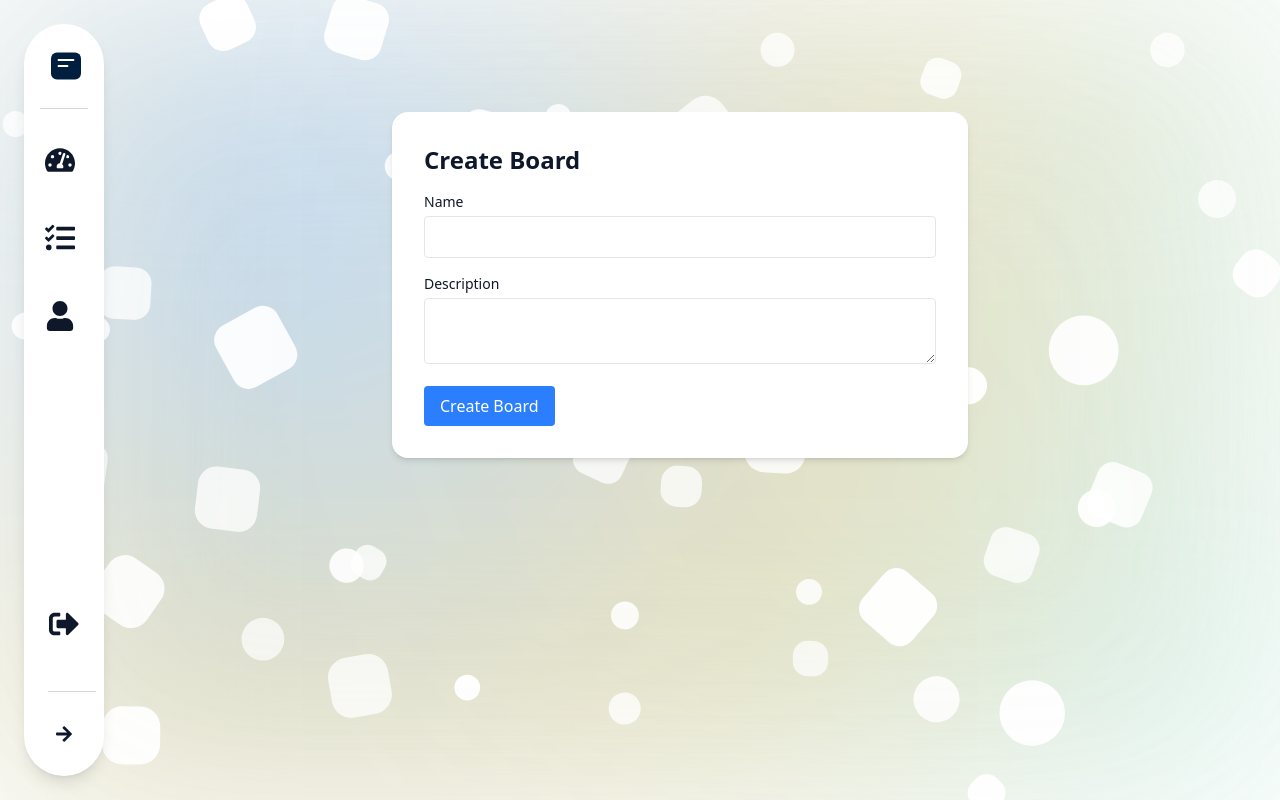
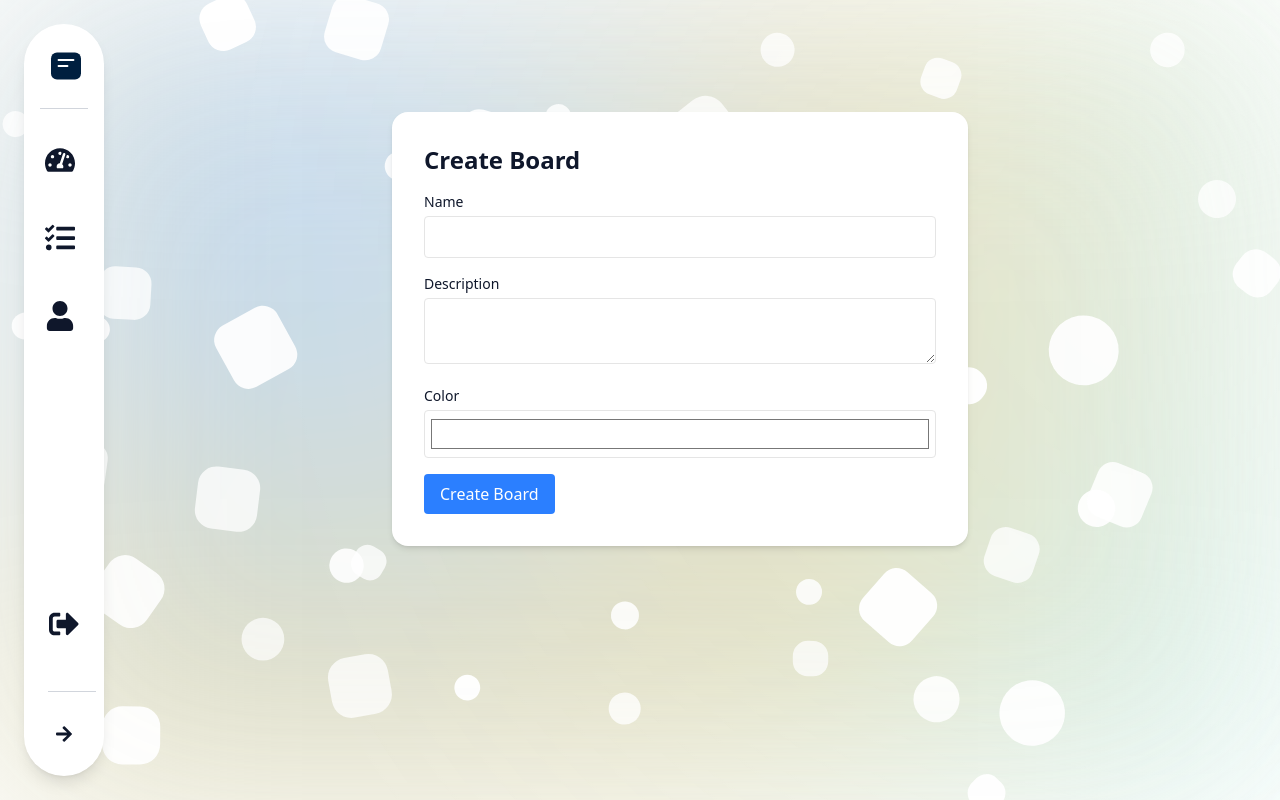
Before and after one commit to Szymon-Stasiak/kanban-management-system-fe, a Next.js app: page /boards/create/project/1 in a window 1280 px wide. Built offline with nearby package versions, Linux system fonts and the light colour scheme.

Commit message:
Board colored

```diff
--- a/src/app/boards/create/project/[projectId]/page.tsx
+++ b/src/app/boards/create/project/[projectId]/page.tsx
@@ -14,6 +14,7 @@ export default function CreateBoardPage() {
   const [description, setDescription] = useState("");
   const [loading, setLoading] = useState(false);
   const [error, setError] = useState<string | null>(null);
+  const [color, setColor] = useState("#ffffff");
 
   const handleSubmit = async (e: React.FormEvent) => {
     e.preventDefault();
@@ -24,7 +25,7 @@ export default function CreateBoardPage() {
       await authRequest({
         method: "post",
         url: `/boards/create/project/${projectId}`,
-        data: { name, description },
+        data: { name, description, color },
       });
       router.push(`/boards/project/${projectId}`); // go back to boards list
     } catch (err) {
@@ -58,6 +59,16 @@ export default function CreateBoardPage() {
               className="w-full p-2 border rounded"
             />
           </div>
+          <div>
+            <label className="block text-sm font-medium mb-1">Color</label>
+            <input
+              type="color"
+              value={color}
+              onChange={(e) => setColor(e.target.value)}
+              className="w-full h-12 p-1 border rounded cursor-pointer"
+            />
+        </div>
+
           {error && <p className="text-red-500">{error}</p>}
           <button
             type="submit"
--- a/src/app/boards/project/[projectId]/page.tsx
+++ b/src/app/boards/project/[projectId]/page.tsx
@@ -15,6 +15,7 @@ type Column = {
 type Board = {
   id: number;
   name: string;
+  color?: string;
   description?: string | null;
   columns?: Column[];
 };
@@ -157,9 +158,12 @@ export default function ProjectBoardsPage() {
             {boards.length > 0 ? (
               boards.map((board) => (
                 <div
-                  key={board.id}
-                  className="bg-white p-6 rounded-2xl shadow hover:shadow-lg transition"
-                >
+                    key={board.id}
+                    className="p-6 rounded-2xl shadow hover:shadow-lg transition"
+                    style={{
+                      background: `linear-gradient(to right, #ffffff, ${board.color ?? "#f3f4f6"})`
+                    }}
+                  >
                   <div className="flex justify-between items-start mb-4">
                     <div>
                       <h2 className="text-xl font-semibold">{board.name}</h2>
```
